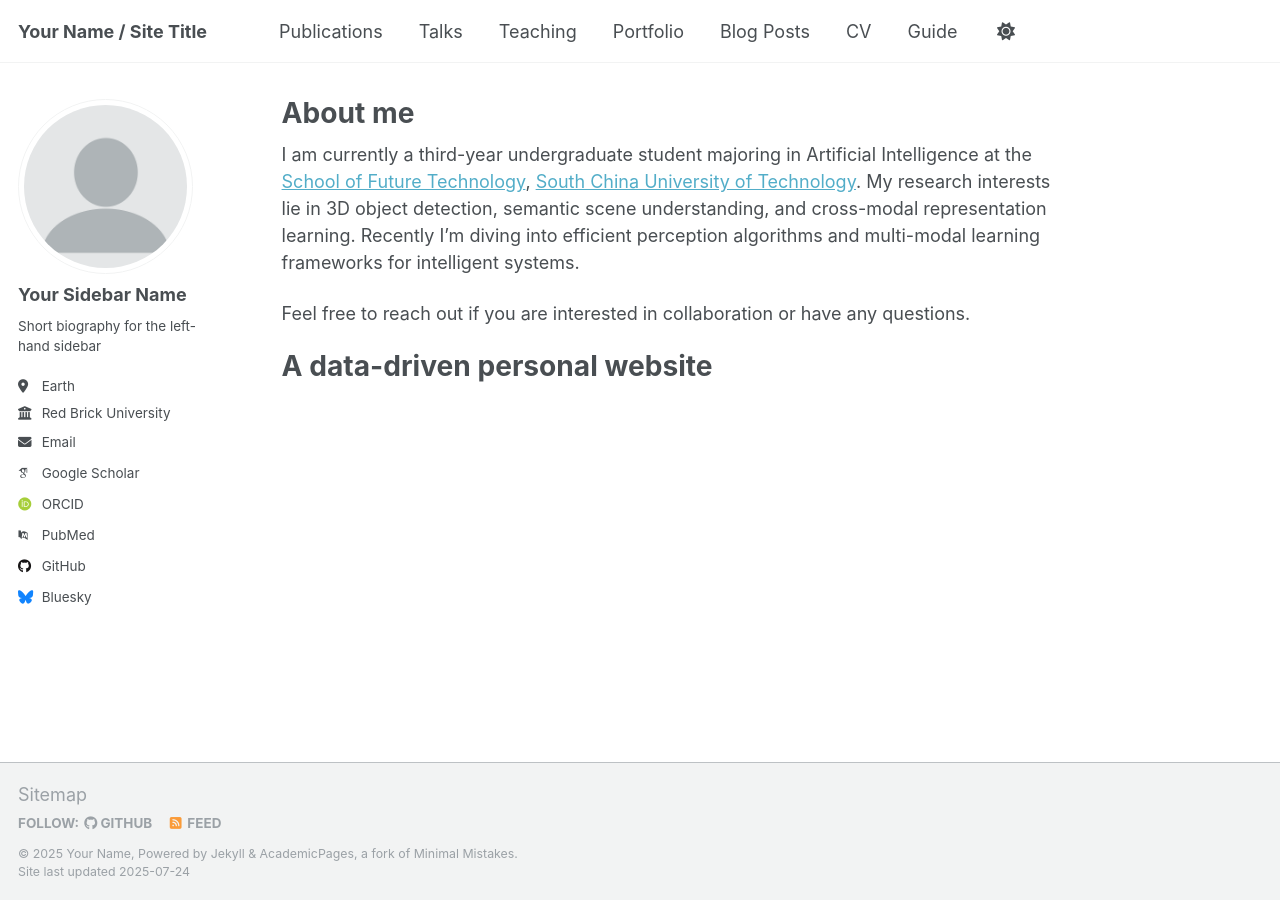
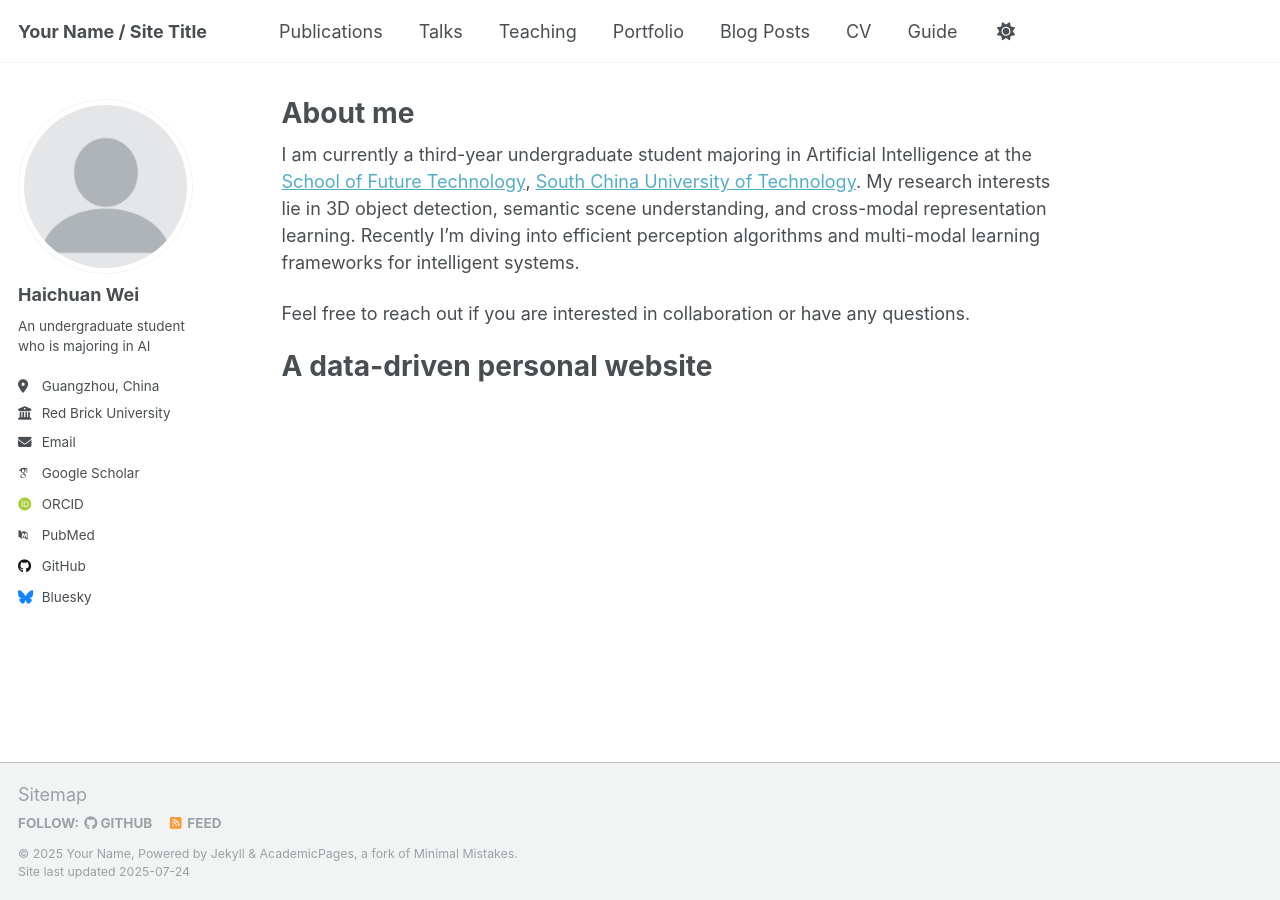
Before and after one commit to VastEpiphany/VastEpiphany.github.io, a Jekyll site: the page built from _pages/about.md, in a window 1280 px wide. Built offline with Jekyll 4.4.1, drawn with Linux system fonts in a browser that asks for light colours; some web fonts are replaced; a script that is not in the unit is left out.

Commit message:
Update _config.yml

```diff
--- a/_config.yml
+++ b/_config.yml
@@ -23,13 +23,13 @@ repository               : "academicpages/academicpages.github.io"
 author:
   # Biographic information
   avatar           : "profile.png"
-  name             : "Your Sidebar Name"
+  name             : "Haichuan Wei"
   pronouns         : # example: "she/her"
-  bio              : "Short biography for the left-hand sidebar"
-  location         : "Earth"
+  bio              : "An undergraduate student who is majoring in AI"
+  location         : "Guangzhou, China"
   employer         : "Red Brick University"
   uri              : # URL
-  email            : "none@example.org"
+  email            : "202264690106@mail.scut.edu.cn"
 
   # Academic websites
   academia         : # URL
```
